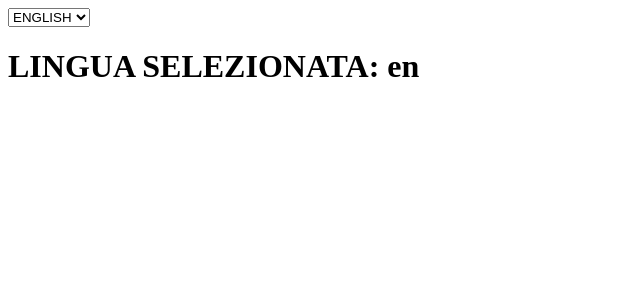
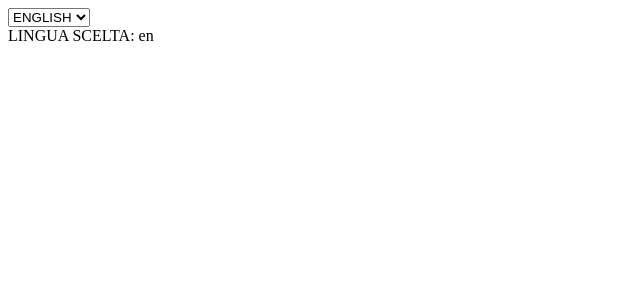
Before and after one commit to Joele-E/esercizio5_09, a React (Create React App) app: page / in a window 1280 px wide. Shown: the top 300 px of the page, without its empty margins (0-640 px from the left). Built offline with nearby package versions, Linux system fonts and the light colour scheme.

Commit message:
exercise done

```diff
--- a/src/App.js
+++ b/src/App.js
@@ -1,25 +1,29 @@
-import React from "react";
+import React, { useState } from "react";
+import { LanguageContext } from "./LanguageContext";
 import DisplayLanguage from "./DisplayLanguage";
-import { LanguageContext } from "./LanguageContext";
 
-export default class App extends React.Component {
-  state = {
-    language: "en",
-  };
-  handleLanguage = (event) => {
-    this.setState({ language: event.target.value });
-  };
-  render() {
+const App = () => {
+  const [language, setLanguage] = useState("en");
+
+  function handleLanguage(event) {
+    setLanguage(event.target.value);
+  }
   return (
     <div>
-        <select value={this.state.language} onChange={this.handleLanguage}>
+      <select
+        name="langSelect"
+        id=""
+        onChange={handleLanguage}
+        value={language}
+      >
+        <option value="it">ITALIANO</option>
         <option value="en">ENGLISH</option>
-          <option value="it">ITALIANO</option>
       </select>
-        <LanguageContext.Provider value={this.state.language}>
+      <LanguageContext.Provider value={language}>
         <DisplayLanguage />
       </LanguageContext.Provider>
     </div>
   );
-  }
-}
+};
+
+export default App;
--- a/src/DisplayLanguage.js
+++ b/src/DisplayLanguage.js
@@ -1,22 +1,10 @@
-import React from "react";
+import React, { useContext } from "react";
 import { LanguageContext } from "./LanguageContext";
 
-export default class DisplayLanguage extends React.Component {
-  state = {
-    language: "it",
-  };
+const DisplayLanguage = () => {
+  const language = useContext(LanguageContext);
 
-  render() {
-    return (
-      <LanguageContext.Consumer>
-        {(language) => {
-          return (
-            <div>
-              <h1>LINGUA SELEZIONATA: {language}</h1>
-            </div>
-          );
-        }}
-      </LanguageContext.Consumer>
-    );
-  }
-}
+  return <div>LINGUA SCELTA: {language}</div>;
+};
+
+export default DisplayLanguage;
```
Lines whose indentation alone changed are shown as unchanged.
